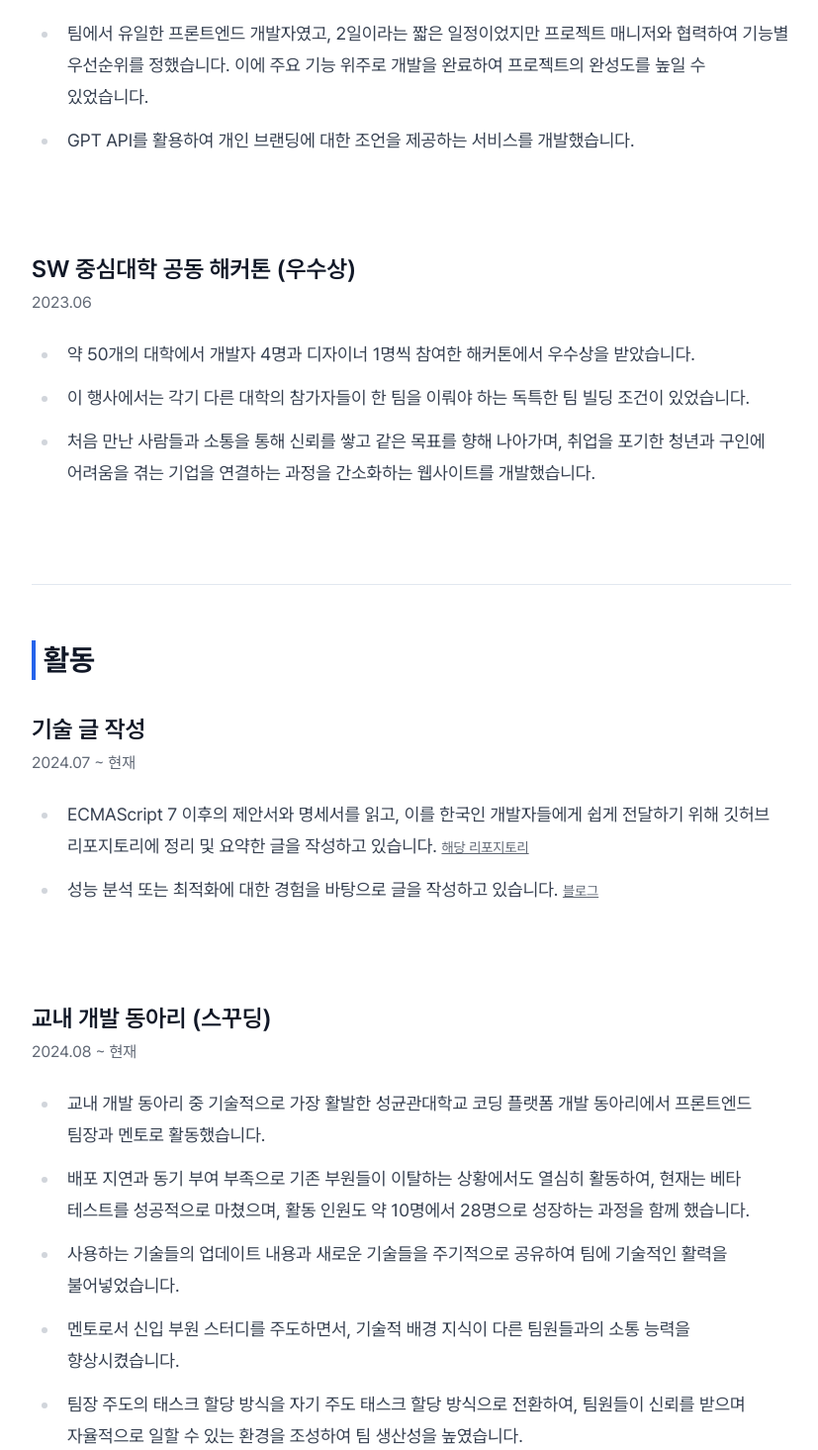
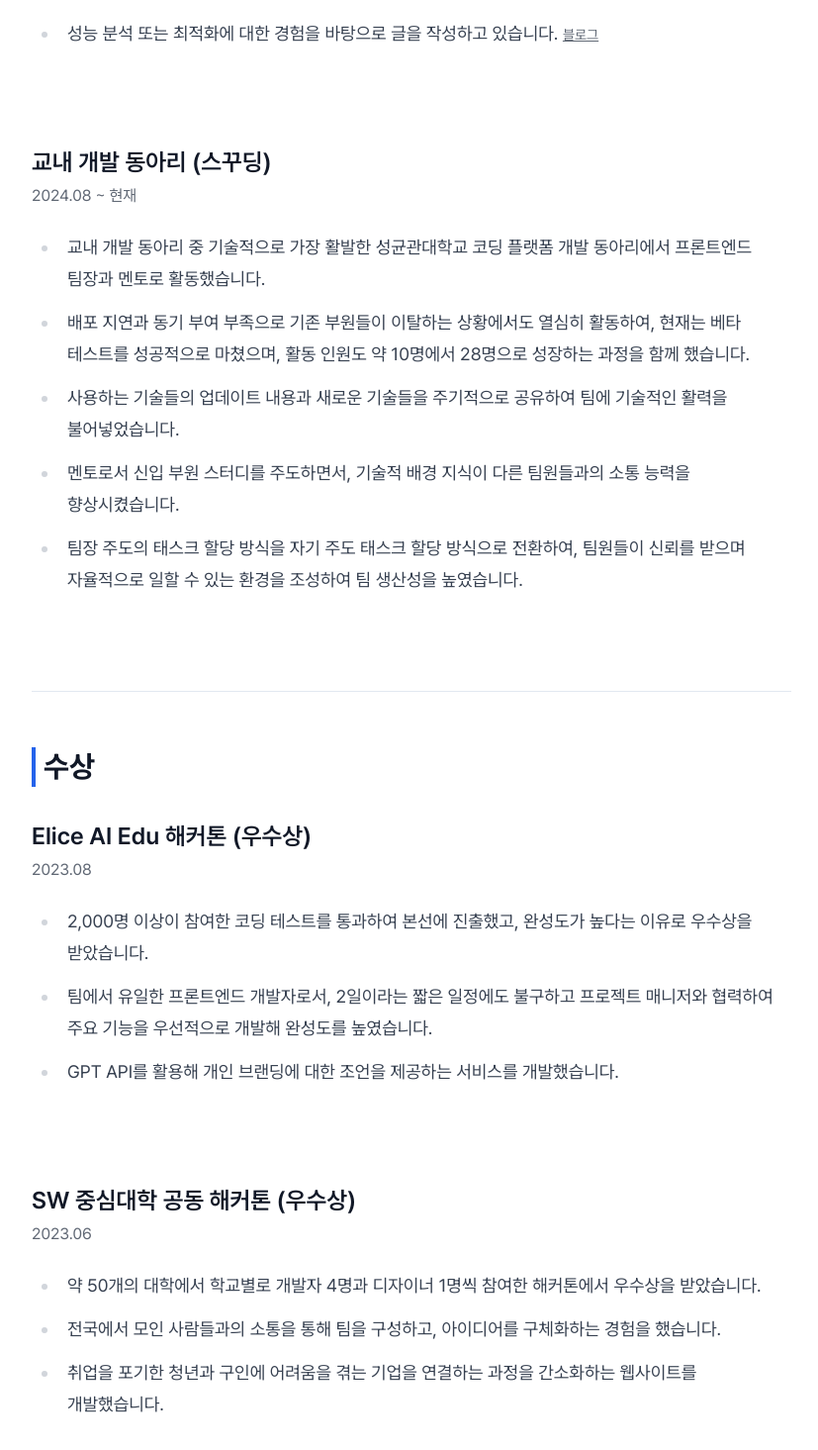
Before and after one commit to dayongkr/resume, a Next.js app: page / in a window 1280 px wide. Shown: the part 3725-5190 px from the top of the page at 99% size, without its empty margins (224-1051 px from the left). Built offline with nearby package versions, Linux system fonts and the light colour scheme.

Commit message:
fix(award): change contents and change order

```diff
--- a/src/app/_components/AwardSection.tsx
+++ b/src/app/_components/AwardSection.tsx
@@ -12,14 +12,14 @@ export function AwardSection() {
           items={[
             {
               children:
-                '2,000명 이상이 참여한 코딩 테스트를 통과하여 본선에 진출했고 완성도가 높다는 이유로 우수상을 받았습니다.',
+                '2,000명 이상이 참여한 코딩 테스트를 통과하여 본선에 진출했고, 완성도가 높다는 이유로 우수상을 받았습니다.',
             },
             {
               children:
-                '팀에서 유일한 프론트엔드 개발자였고, 2일이라는 짧은 일정이었지만 프로젝트 매니저와 협력하여 기능별 우선순위를 정했습니다. 이에 주요 기능 위주로 개발을 완료하여 프로젝트의 완성도를 높일 수 있었습니다.',
+                '팀에서 유일한 프론트엔드 개발자로서, 2일이라는 짧은 일정에도 불구하고 프로젝트 매니저와 협력하여 주요 기능을 우선적으로 개발해 완성도를 높였습니다.',
             },
             {
-              children: 'GPT API를 활용하여 개인 브랜딩에 대한 조언을 제공하는 서비스를 개발했습니다.',
+              children: 'GPT API를 활용해 개인 브랜딩에 대한 조언을 제공하는 서비스를 개발했습니다.',
             },
           ]}
         />
@@ -28,14 +28,16 @@ export function AwardSection() {
         <SubDescription date={{ from: { year: 2023, month: 6 } }} />
         <List
           items={[
-            { children: '약 50개의 대학에서 개발자 4명과 디자이너 1명씩 참여한 해커톤에서 우수상을 받았습니다.' },
             {
               children:
-                '이 행사에서는 각기 다른 대학의 참가자들이 한 팀을 이뤄야 하는 독특한 팀 빌딩 조건이 있었습니다.',
+                '약 50개의 대학에서 학교별로 개발자 4명과 디자이너 1명씩 참여한 해커톤에서 우수상을 받았습니다.',
+            },
+            {
+              children: '전국에서 모인 사람들과의 소통을 통해 팀을 구성하고, 아이디어를 구체화하는 경험을 했습니다.',
             },
             {
               children:
-                '처음 만난 사람들과 소통을 통해 신뢰를 쌓고 같은 목표를 향해 나아가며, 취업을 포기한 청년과 구인에 어려움을 겪는 기업을 연결하는 과정을 간소화하는 웹사이트를 개발했습니다.',
+                '취업을 포기한 청년과 구인에 어려움을 겪는 기업을 연결하는 과정을 간소화하는 웹사이트를 개발했습니다.',
             },
           ]}
         />
--- a/src/app/page.tsx
+++ b/src/app/page.tsx
@@ -12,8 +12,8 @@ export default function Home() {
       <PrintBanner />
       <BioSection />
       <ProjectSection />
+      <ActivitySection />
       <AwardSection />
-      <ActivitySection />
       <CertificationSection />
       <ContactSection />
       <blockquote className="text-base">
```
